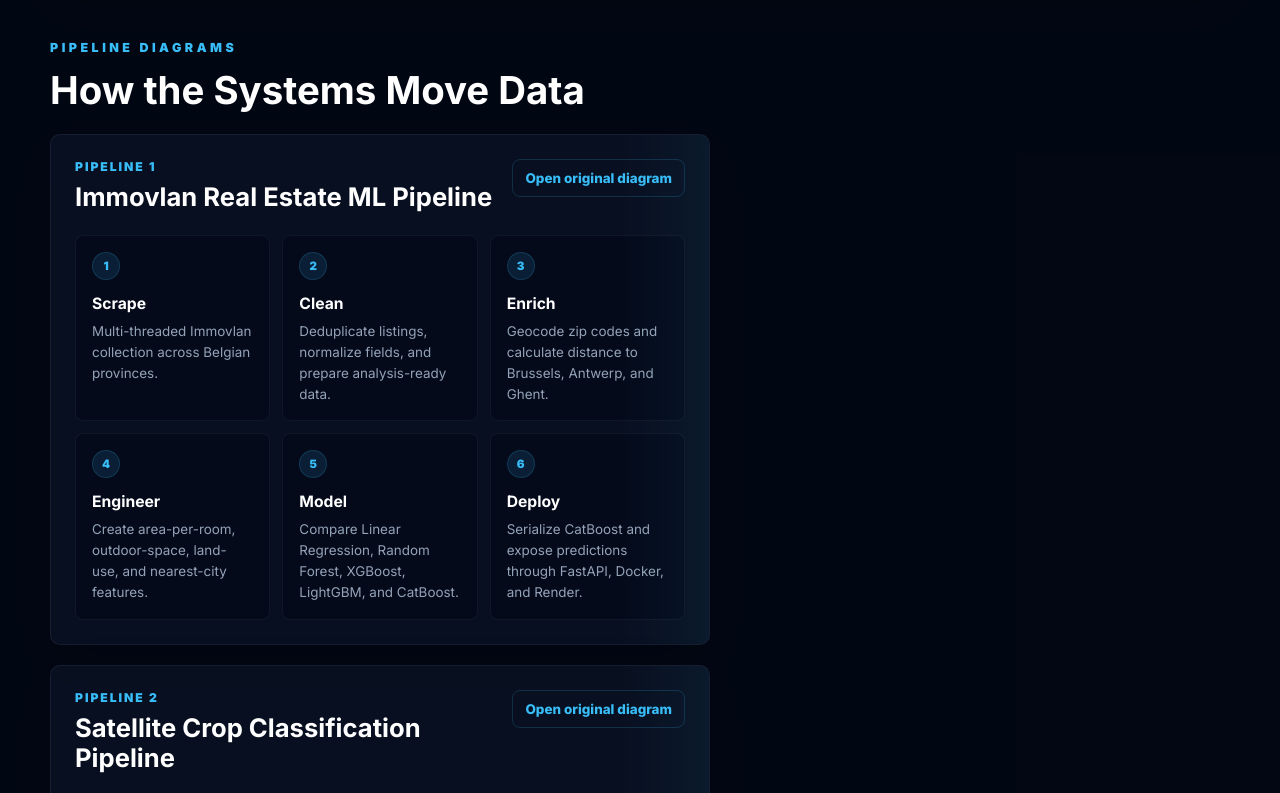
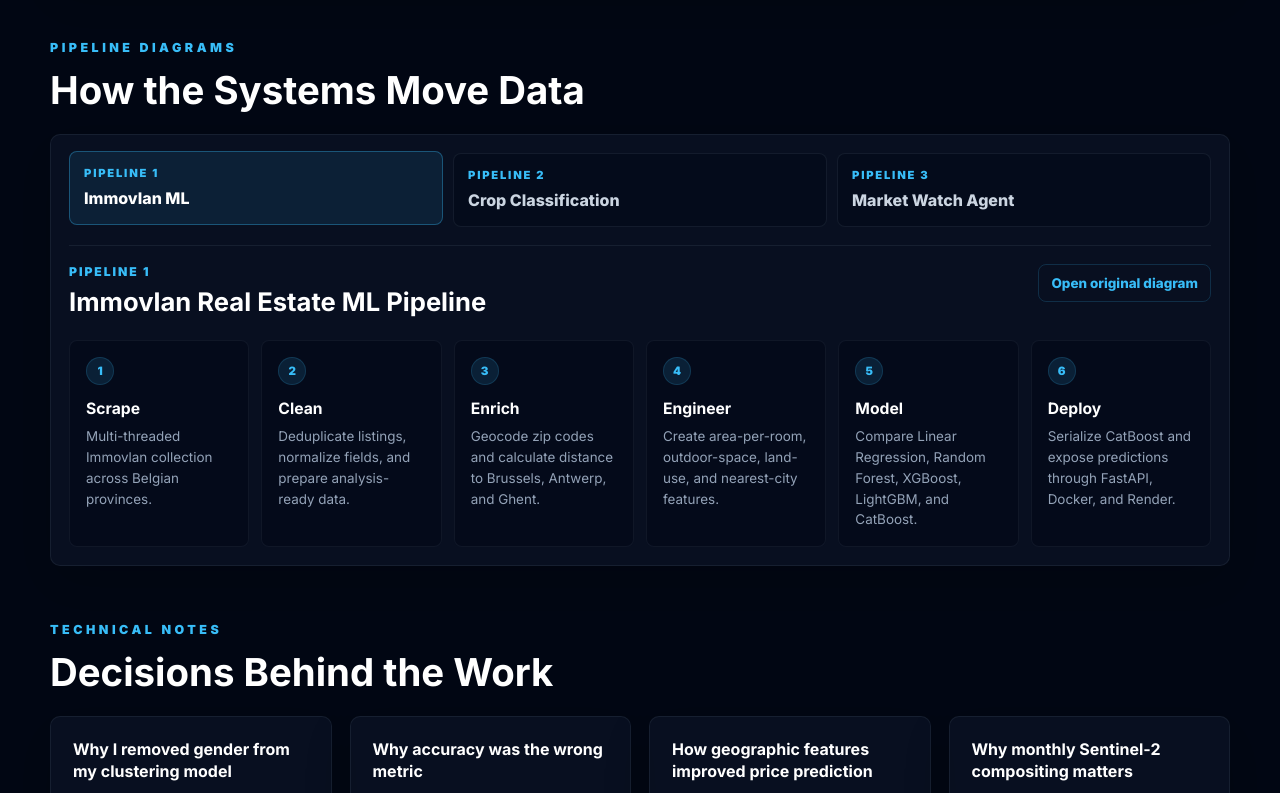
Before and after one commit to JonbeshAhmadzai/Portfolio-Jon, a plain HTML site: page index.html in a window 1280 px wide. Shown: the part 6020-6813 px from the top of the page. Drawn offline with Linux system fonts and the light colour scheme.

Commit message:
Use compact tabbed pipeline viewer

```diff
--- a/index.html
+++ b/index.html
@@ -515,8 +515,24 @@
               <p class="eyebrow">Pipeline Diagrams</p>
               <h3>How the Systems Move Data</h3>
             </div>
-            <div class="diagram-grid">
-              <article class="diagram-card reveal">
+            <div class="pipeline-viewer reveal">
+              <div class="pipeline-tabs" role="tablist" aria-label="Pipeline diagrams">
+                <button class="pipeline-tab is-active" id="pipeline-tab-immovlan" type="button" role="tab" aria-selected="true" aria-controls="pipeline-panel-immovlan" data-pipeline-tab="immovlan">
+                  <span>Pipeline 1</span>
+                  Immovlan ML
+                </button>
+                <button class="pipeline-tab" id="pipeline-tab-crop" type="button" role="tab" aria-selected="false" aria-controls="pipeline-panel-crop" data-pipeline-tab="crop">
+                  <span>Pipeline 2</span>
+                  Crop Classification
+                </button>
+                <button class="pipeline-tab" id="pipeline-tab-market" type="button" role="tab" aria-selected="false" aria-controls="pipeline-panel-market" data-pipeline-tab="market">
+                  <span>Pipeline 3</span>
+                  Market Watch Agent
+                </button>
+              </div>
+
+              <div class="pipeline-panels">
+                <article class="pipeline-panel is-active" id="pipeline-panel-immovlan" role="tabpanel" aria-labelledby="pipeline-tab-immovlan" data-pipeline-panel="immovlan">
                   <div class="diagram-head">
                     <div>
                       <span>Pipeline 1</span>
@@ -552,7 +568,7 @@
                   </ol>
                 </article>
 
-              <article class="diagram-card reveal">
+                <article class="pipeline-panel" id="pipeline-panel-crop" role="tabpanel" aria-labelledby="pipeline-tab-crop" data-pipeline-panel="crop" hidden>
                   <div class="diagram-head">
                     <div>
                       <span>Pipeline 2</span>
@@ -588,7 +604,7 @@
                   </ol>
                 </article>
 
-              <article class="diagram-card reveal">
+                <article class="pipeline-panel" id="pipeline-panel-market" role="tabpanel" aria-labelledby="pipeline-tab-market" data-pipeline-panel="market" hidden>
                   <div class="diagram-head">
                     <div>
                       <span>Pipeline 3</span>
@@ -623,6 +639,7 @@
                     </li>
                   </ol>
                 </article>
+              </div>
             </div>
 
             <div class="subsection-heading reveal">
--- a/script.js
+++ b/script.js
@@ -46,44 +46,44 @@
   });
 });
 
-document.querySelectorAll(".diagram-card").forEach((card) => {
-  const title = card.querySelector("h4")?.textContent?.trim() || "pipeline card";
-  const diagramLink = card.querySelector(".diagram-head a");
+document.querySelectorAll(".pipeline-viewer").forEach((viewer) => {
+  const tabs = [...viewer.querySelectorAll("[data-pipeline-tab]")];
+  const panels = [...viewer.querySelectorAll("[data-pipeline-panel]")];
 
-  card.setAttribute("tabindex", "0");
-  card.setAttribute("role", "button");
-  card.setAttribute("aria-expanded", "false");
-  card.setAttribute("aria-label", `Expand ${title}`);
+  const activatePipeline = (activeTab) => {
+    const target = activeTab.dataset.pipelineTab;
 
-  diagramLink?.addEventListener("click", (event) => event.stopPropagation());
-
-  const toggleCard = () => {
-    const grid = card.closest(".diagram-grid");
-    const isExpanded = card.classList.contains("is-expanded");
-
-    grid.querySelectorAll(".diagram-card").forEach((item) => {
-      item.classList.remove("is-expanded");
-      item.setAttribute("aria-expanded", "false");
+    tabs.forEach((tab) => {
+      const isActive = tab === activeTab;
+      tab.classList.toggle("is-active", isActive);
+      tab.setAttribute("aria-selected", String(isActive));
     });
 
-    if (!isExpanded) {
-      card.classList.add("is-expanded");
-      card.setAttribute("aria-expanded", "true");
-      card.scrollIntoView({ behavior: "smooth", block: "nearest" });
-    }
+    panels.forEach((panel) => {
+      const isActive = panel.dataset.pipelinePanel === target;
+      panel.classList.toggle("is-active", isActive);
+      panel.hidden = !isActive;
+    });
   };
 
-  card.addEventListener("click", (event) => {
-    if (!event.target.closest("a")) {
-      toggleCard();
-    }
-  });
+  tabs.forEach((tab, index) => {
+    tab.addEventListener("click", () => activatePipeline(tab));
 
-  card.addEventListener("keydown", (event) => {
-    if (event.key === "Enter" || event.key === " ") {
+    tab.addEventListener("keydown", (event) => {
+      const keys = ["ArrowLeft", "ArrowRight", "Home", "End"];
+      if (!keys.includes(event.key)) return;
+
       event.preventDefault();
-      toggleCard();
-    }
+
+      let nextIndex = index;
+      if (event.key === "ArrowLeft") nextIndex = (index - 1 + tabs.length) % tabs.length;
+      if (event.key === "ArrowRight") nextIndex = (index + 1) % tabs.length;
+      if (event.key === "Home") nextIndex = 0;
+      if (event.key === "End") nextIndex = tabs.length - 1;
+
+      tabs[nextIndex].focus();
+      activatePipeline(tabs[nextIndex]);
+    });
   });
 });
 
--- a/styles.css
+++ b/styles.css
@@ -849,7 +849,7 @@
 
 .case-study,
 .note-card,
-.diagram-card,
+.pipeline-viewer,
 .certification-card {
   background: rgba(15, 23, 42, 0.58);
   border: 1px solid rgba(148, 163, 184, 0.1);
@@ -928,62 +928,71 @@
   margin: 0;
 }
 
-.diagram-grid {
-  align-items: flex-start;
-  display: flex;
-  flex-direction: column;
-  gap: 20px;
+.pipeline-viewer {
+  overflow: hidden;
+  padding: 18px;
 }
 
-.diagram-card {
-  cursor: pointer;
-  max-width: 100%;
-  overflow: hidden;
-  padding: 24px;
-  position: relative;
-  transition:
-    width 320ms cubic-bezier(0.22, 1, 0.36, 1),
-    transform 220ms ease,
-    border-color 220ms ease,
-    background 220ms ease,
-    box-shadow 220ms ease;
-  width: min(660px, 100%);
+.pipeline-tabs {
+  display: grid;
+  gap: 10px;
+  grid-template-columns: repeat(3, minmax(0, 1fr));
+  margin-bottom: 18px;
 }
 
-.diagram-card::after {
-  background: linear-gradient(90deg, transparent, rgba(56, 189, 248, 0.08));
-  content: "";
-  inset: 0 0 0 auto;
-  opacity: 0.76;
-  pointer-events: none;
-  position: absolute;
-  transition: opacity 220ms ease;
-  width: 90px;
+.pipeline-tab {
+  background: rgba(2, 8, 23, 0.44);
+  border: 1px solid rgba(148, 163, 184, 0.1);
+  border-radius: 8px;
+  color: var(--soft);
+  cursor: pointer;
+  display: grid;
+  font-weight: 800;
+  gap: 6px;
+  line-height: 1.25;
+  min-height: 74px;
+  padding: 14px;
+  text-align: left;
+  transition:
+    background 180ms ease,
+    border-color 180ms ease,
+    color 180ms ease,
+    transform 180ms ease;
 }
 
-.diagram-card:hover,
-.diagram-card:focus-visible,
-.diagram-card:focus-within,
-.diagram-card.is-expanded {
-  background: rgba(15, 23, 42, 0.74);
-  border-color: rgba(56, 189, 248, 0.24);
-  box-shadow: 0 24px 64px rgba(14, 165, 233, 0.1);
-  transform: translateY(-3px);
-  width: 100%;
+.pipeline-tab span {
+  color: var(--sky);
+  font-size: 0.7rem;
+  font-weight: 900;
+  letter-spacing: 0.16em;
+  text-transform: uppercase;
 }
 
-.diagram-card:focus-visible {
-  outline: none;
-  box-shadow:
-    0 0 0 3px rgba(56, 189, 248, 0.18),
-    0 24px 64px rgba(14, 165, 233, 0.1);
+.pipeline-tab:hover,
+.pipeline-tab:focus-visible,
+.pipeline-tab.is-active {
+  background: rgba(56, 189, 248, 0.1);
+  border-color: rgba(56, 189, 248, 0.34);
+  color: #fff;
+  transform: translateY(-2px);
 }
 
-.diagram-card:hover::after,
-.diagram-card:focus-visible::after,
-.diagram-card:focus-within::after,
-.diagram-card.is-expanded::after {
-  opacity: 0;
+.pipeline-tab:focus-visible {
+  outline: 3px solid rgba(56, 189, 248, 0.2);
+  outline-offset: 2px;
+}
+
+.pipeline-panels {
+  border-top: 1px solid rgba(148, 163, 184, 0.1);
+  padding-top: 18px;
+}
+
+.pipeline-panel[hidden] {
+  display: none;
+}
+
+.pipeline-panel.is-active {
+  animation: panelFade 220ms ease both;
 }
 
 .diagram-head {
@@ -1025,7 +1034,7 @@
   counter-reset: pipeline-step;
   display: grid;
   gap: 12px;
-  grid-template-columns: repeat(3, minmax(0, 1fr));
+  grid-template-columns: repeat(6, minmax(0, 1fr));
   list-style: none;
   margin: 0;
   padding: 0;
@@ -1043,17 +1052,7 @@
     border-color 220ms ease;
 }
 
-.diagram-card:hover .pipeline-flow,
-.diagram-card:focus-visible .pipeline-flow,
-.diagram-card:focus-within .pipeline-flow,
-.diagram-card.is-expanded .pipeline-flow {
-  grid-template-columns: repeat(6, minmax(0, 1fr));
-}
-
-.diagram-card:hover .pipeline-flow li,
-.diagram-card:focus-visible .pipeline-flow li,
-.diagram-card:focus-within .pipeline-flow li,
-.diagram-card.is-expanded .pipeline-flow li {
+.pipeline-viewer:hover .pipeline-flow li {
   background: rgba(2, 8, 23, 0.62);
   border-color: rgba(56, 189, 248, 0.16);
 }
@@ -1090,10 +1089,7 @@
   transition: color 220ms ease;
 }
 
-.diagram-card:hover .pipeline-flow p,
-.diagram-card:focus-visible .pipeline-flow p,
-.diagram-card:focus-within .pipeline-flow p,
-.diagram-card.is-expanded .pipeline-flow p {
+.pipeline-viewer:hover .pipeline-flow p {
   color: var(--text);
 }
 
@@ -1264,6 +1260,17 @@
   transform: translateY(0);
 }
 
+@keyframes panelFade {
+  from {
+    opacity: 0;
+    transform: translateY(8px);
+  }
+  to {
+    opacity: 1;
+    transform: translateY(0);
+  }
+}
+
 @keyframes scan {
   from {
     left: -60%;
@@ -1360,18 +1367,7 @@
     grid-template-columns: 1fr;
   }
 
-  .diagram-card {
-    width: 100%;
-  }
-
   .pipeline-flow {
-    grid-template-columns: repeat(3, minmax(0, 1fr));
-  }
-
-  .diagram-card:hover .pipeline-flow,
-  .diagram-card:focus-visible .pipeline-flow,
-  .diagram-card:focus-within .pipeline-flow,
-  .diagram-card.is-expanded .pipeline-flow {
     grid-template-columns: repeat(3, minmax(0, 1fr));
   }
 }
@@ -1449,8 +1445,16 @@
   .case-study-body,
   .certification-card,
   .note-card,
-  .diagram-card {
+  .pipeline-viewer {
     padding: 20px;
+  }
+
+  .pipeline-tabs {
+    grid-template-columns: 1fr;
+  }
+
+  .pipeline-tab {
+    min-height: 0;
   }
 
   .diagram-head {
@@ -1462,13 +1466,6 @@
   }
 
   .pipeline-flow {
-    grid-template-columns: 1fr;
-  }
-
-  .diagram-card:hover .pipeline-flow,
-  .diagram-card:focus-visible .pipeline-flow,
-  .diagram-card:focus-within .pipeline-flow,
-  .diagram-card.is-expanded .pipeline-flow {
     grid-template-columns: 1fr;
   }
 
```
Lines whose indentation alone changed are shown as unchanged.
